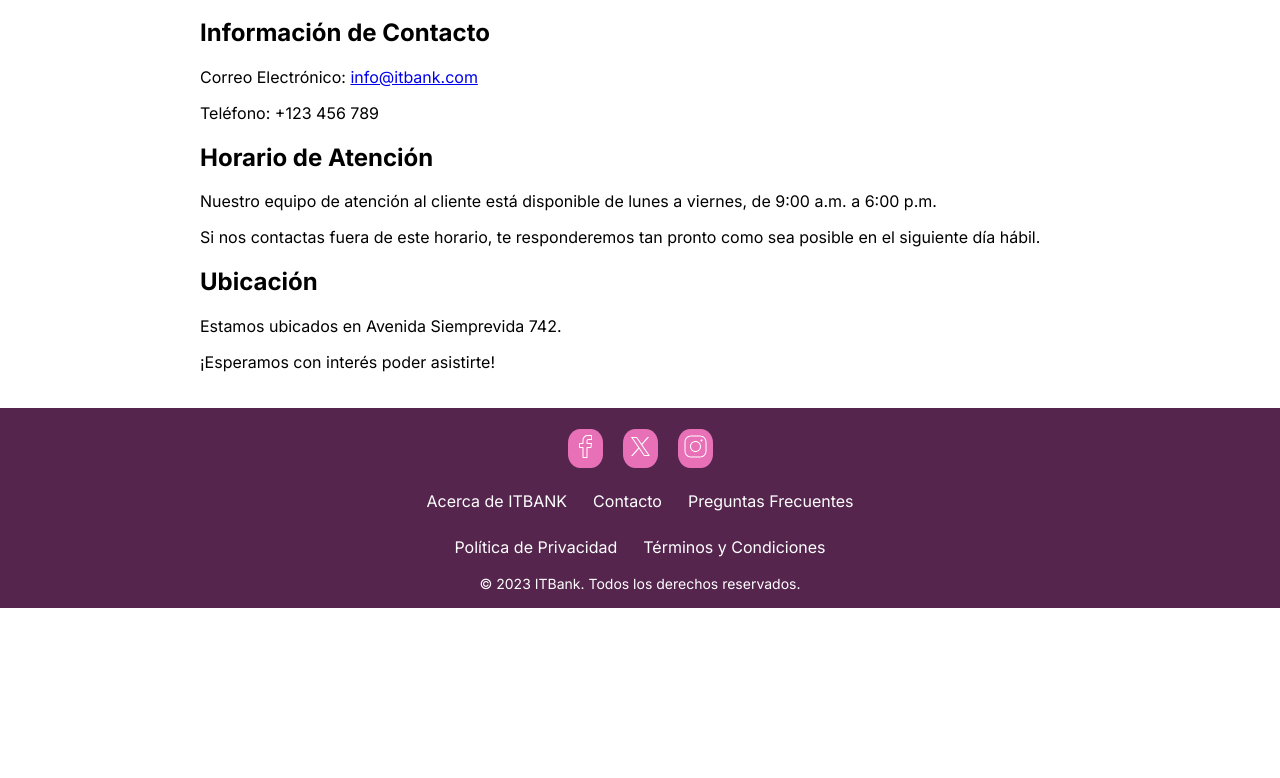
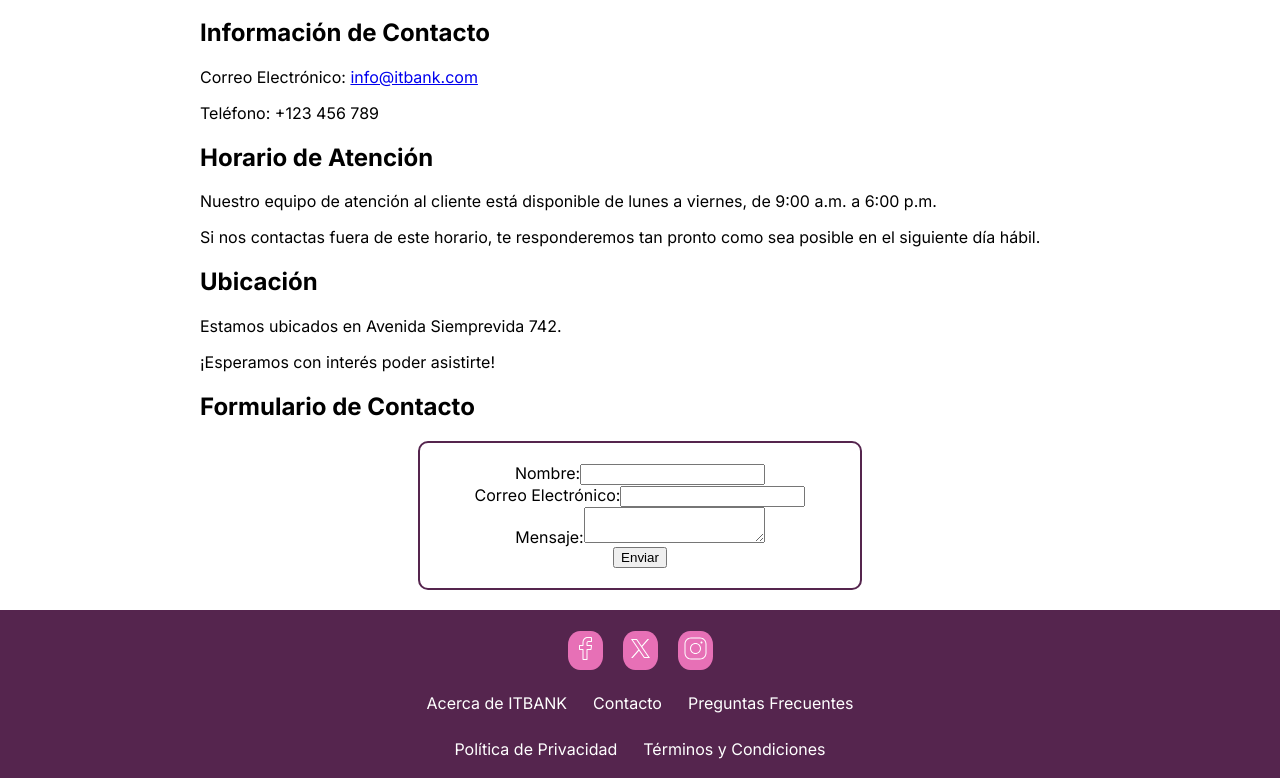
Before and after one commit to onurbsofa/ITbank-10-NextJS, a Next.js app: page /contact in a window 1280 px wide. Shown: the part 491-1269 px from the top of the page. Before the commit the page ends 1099 px from the top, so only its background shows below. Built offline with nearby package versions, Linux system fonts and the light colour scheme.

Commit message:
form contacto y seccion transacciones rota

```diff
--- a/src/app/components/navbar/MenuLista.jsx
+++ b/src/app/components/navbar/MenuLista.jsx
@@ -15,7 +15,7 @@ function MenuLista({isOpen}) {
                     <Link className={styles.menuLink} href="/cuentas">Cuentas</Link>
                 </li>
                 <li className={styles.menuLI}>
-                    <Link className={styles.menuLink} href="/Transferencias">Transferencias</Link>
+                    <Link className={styles.menuLink} href="/transferencias">Transferencias</Link>
                 </li>
                 <li className={styles.menuLI}>
                     <Link className={styles.menuLink} href="/Pagos">Pagos</Link>
--- a/src/app/contact/page.jsx
+++ b/src/app/contact/page.jsx
@@ -1,18 +1,89 @@
+'use client'
+
+import React, { useState } from 'react';
+
 export default function ContactPage() {
+  const [formData, setFormData] = useState({
+    name: '',
+    email: '',
+    message: '',
+  });
+
+  const handleChange = (e) => {
+    const { name, value } = e.target;
+    setFormData({
+      ...formData,
+      [name]: value,
+    });
+  };
+
+  const handleSubmit = (e) => {
+    e.preventDefault();
+    console.log('Formulario enviado con los siguientes datos:', formData);
+  };
+
+  const formStyle = {
+    display: 'flex',
+    flexDirection: 'column',
+    alignItems: 'center',
+    padding: '20px',
+    border: '2px solid #55254e',
+    borderRadius: '10px',
+    maxWidth: '400px',
+    margin: '0 auto',
+  };
+
   return (
     <div>
      <h2>Contacto</h2>
       <p>Si tienes preguntas, comentarios o inquietudes, no dudes en ponerte en contacto con nosotros.</p>
       <p>Estamos aquí para ayudarte en lo que necesites.</p>
+
       <h2>Información de Contacto</h2>
       <p>Correo Electrónico: <a href="mailto:info@itbank.com">info@itbank.com</a></p>
       <p>Teléfono: +123 456 789</p>
+
       <h2>Horario de Atención</h2>
       <p>Nuestro equipo de atención al cliente está disponible de lunes a viernes, de 9:00 a.m. a 6:00 p.m.</p>
       <p>Si nos contactas fuera de este horario, te responderemos tan pronto como sea posible en el siguiente día hábil.</p>
+
       <h2>Ubicación</h2>
       <p>Estamos ubicados en Avenida Siemprevida 742.</p>
       <p>¡Esperamos con interés poder asistirte!</p>
+
+      <h2>Formulario de Contacto</h2>
+      <form onSubmit={handleSubmit} style={formStyle}>
+        <div>
+          <label htmlFor="name">Nombre:</label>
+          <input
+            type="text"
+            id="name"
+            name="name"
+            value={formData.name}
+            onChange={handleChange}
+          />
+        </div>
+        <div>
+          <label htmlFor="email">Correo Electrónico:</label>
+          <input
+            type="email"
+            id="email"
+            name="email"
+            value={formData.email}
+            onChange={handleChange}
+          />
+        </div>
+        <div>
+          <label htmlFor="message">Mensaje:</label>
+          <textarea
+            id="message"
+            name="message"
+            value={formData.message}
+            onChange={handleChange}
+          />
+        </div>
+        <button type="submit">Enviar</button>
+      </form>
     </div>
   );
 }
```
Also changed, not shown: src/app/api/cuentasBancarias.json (added, +17 -0 lines), src/app/components/ListadoDeCuentas/ListadoCuentas.module.css (added, +13 -0 lines), src/app/components/ListadoDeCuentas/ListadoDeCuentas.jsx (added, +46 -0 lines), src/app/transferencias/page.jsx (added, +8 -0 lines), src/app/transferencias/[id]/page.jsx (added). Lines whose indentation alone changed are shown as unchanged.
